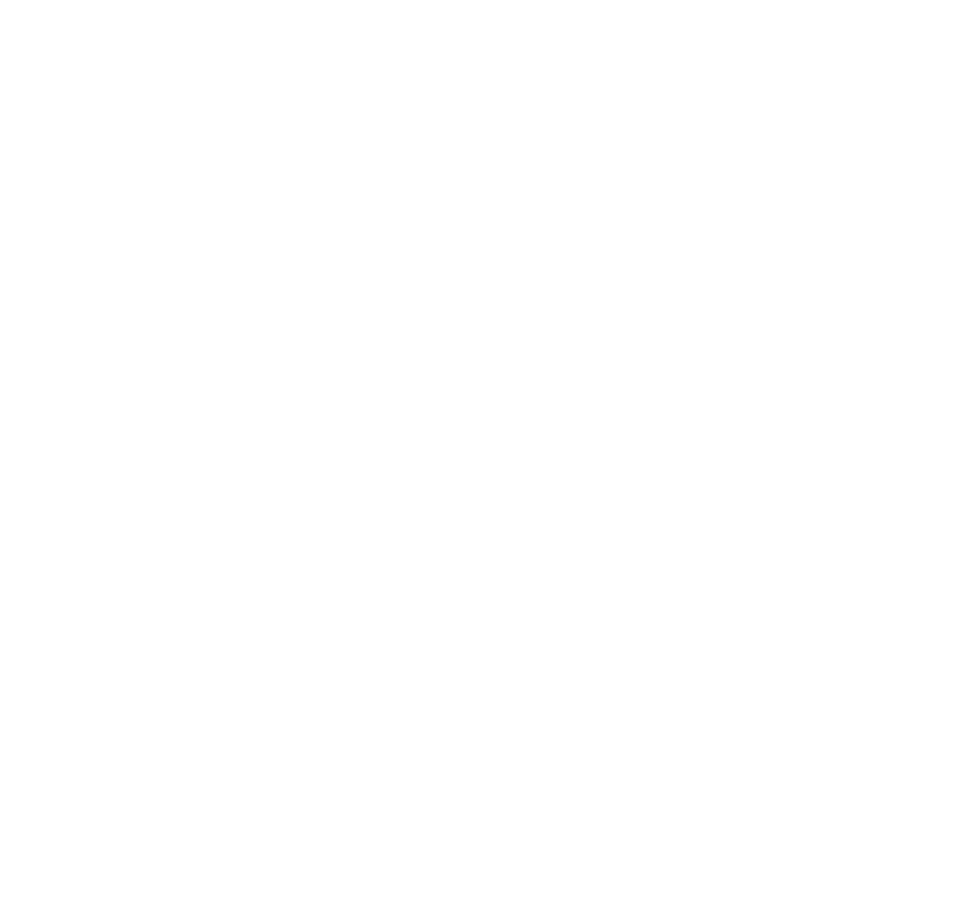
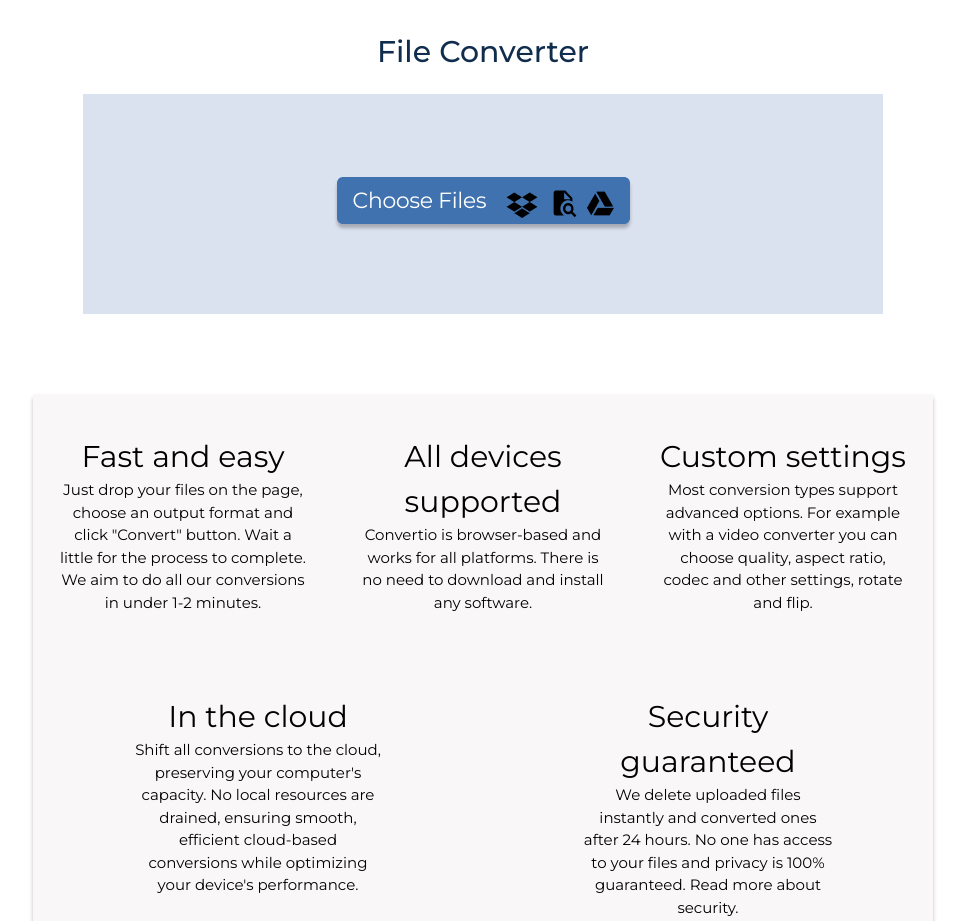
Before and after one commit to long-phamclk/smart-convert, a React (Vite) app: page / in a window 1280 px wide. Shown: the part 591-1512 px from the top of the page, without its empty margins (157-1122 px from the left). Before the commit the page ends 800 px from the top, so only its background shows below. Built offline with nearby package versions, Linux system fonts and the light colour scheme.

Commit message:
front compnent

```diff
--- a/src/App.tsx
+++ b/src/App.tsx
@@ -1,11 +1,14 @@
-import Head from "./components/Head";
 import { BrowserRouter as Router } from "react-router-dom";
 import "./components/styles.css";
+
+import Head from "./components/Head";
+import Front from "./components/Front";
 
 function App() {
   return (
     <Router>
       <Head />
+      <Front />
     </Router>
   );
 }
--- a/src/components/Elements/Button/Button.tsx
+++ b/src/components/Elements/Button/Button.tsx
@@ -23,4 +23,5 @@
   border-radius: 5px;
   width: 130px;
   height: 30px;
+  cursor: pointer;
 `;
--- /dev/null
+++ b/src/components/Footer/index.tsx
@@ -0,0 +1,3 @@
+import Footer from "./Footer";
+
+export default Footer;
--- /dev/null
+++ b/src/components/Front/Front.tsx
@@ -0,0 +1,170 @@
+import styled from "styled-components";
+import carousel from "../../assets/video-intro.png";
+import drop from "../../assets/choose-file.png";
+
+const Front = () => {
+  return (
+    <Wrapper>
+      <Inner>
+        <Carousel>
+          <img src={carousel} alt="" />
+        </Carousel>
+        <File>File Converter</File>
+        <Choose>
+          <ChooseFile src={drop} alt="" />
+        </Choose>
+        <Container>
+          <Row>
+            <Info>
+              <Heading>Fast and easy</Heading>
+              <Para>
+                Just drop your files on the page, choose an output format and
+                click "Convert" button. Wait a little for the process to
+                complete. We aim to do all our conversions in under 1-2 minutes.
+              </Para>
+            </Info>
+            <Info>
+              <Heading>All devices supported</Heading>
+              <Para>
+                Convertio is browser-based and works for all platforms. There is
+                no need to download and install any software.
+              </Para>
+            </Info>
+            <Info>
+              <Heading>Custom settings</Heading>
+              <Para>
+                Most conversion types support advanced options. For example with
+                a video converter you can choose quality, aspect ratio, codec
+                and other settings, rotate and flip.
+              </Para>
+            </Info>
+          </Row>
+          <Row>
+            <Info>
+              <Heading>In the cloud</Heading>
+              <Para>
+                Shift all conversions to the cloud, preserving your computer's
+                capacity. No local resources are drained, ensuring smooth,
+                efficient cloud-based conversions while optimizing your device's
+                performance.
+              </Para>
+            </Info>
+            <Info>
+              <Heading>Security guaranteed</Heading>
+              <Para>
+                We delete uploaded files instantly and converted ones after 24
+                hours. No one has access to your files and privacy is 100%
+                guaranteed. Read more about security.
+              </Para>
+            </Info>
+          </Row>
+        </Container>
+      </Inner>
+    </Wrapper>
+  );
+};
+
+export default Front;
+
+const Wrapper = styled.div`
+  background-color: #f9f7f7;
+  display: flex;
+  justify-content: center;
+  align-items: center;
+  margin-bottom: 50px;
+`;
+
+const Inner = styled.div`
+  max-width: 1200px;
+  background-color: #ffffff;
+  /* display: flexbox;
+  justify-content: center;
+  align-items: center; */
+
+  @media screen and (max-width: 768px) {
+    padding: 0 10px;
+  }
+`;
+
+const Carousel = styled.div`
+  display: flex;
+  justify-content: center;
+  align-items: center;
+  margin-top: 50px;
+`;
+
+const File = styled.div`
+  display: flex;
+  justify-content: center;
+  align-items: center;
+  margin-top: 30px;
+  font-family: Montserrat;
+  font-weight: 500;
+  font-size: 30px;
+  color: #112d4e;
+`;
+
+const Choose = styled.div`
+  display: flex;
+  background-color: #dbe2ef;
+  max-width: 1000px;
+  height: 220px;
+  justify-content: center;
+  align-items: center;
+  margin: 20px 100px 80px 100px;
+
+  @media screen and (max-width: 768px) {
+    margin: 0px;
+  }
+`;
+
+const ChooseFile = styled.img``;
+
+const Container = styled.div`
+  background-color: #f9f7f7;
+  max-width: 900px;
+  height: auto;
+  display: flex;
+  flex-wrap: wrap;
+  justify-content: center;
+  text-align: center;
+  margin: auto;
+  margin-bottom: 50px;
+  box-shadow: 0px 4px 4px 0px #00000040;
+`;
+
+const Row = styled.div`
+  width: 100%;
+  display: flex;
+  justify-content: space-around;
+  margin: 40px 0px;
+
+  @media screen and (max-width: 768px) {
+    flex-direction: column;
+    align-items: center;
+    margin: 0px;
+  }
+`;
+
+const Info = styled.div`
+  max-width: 250px;
+  height: auto;
+
+  @media screen and (max-width: 768px) {
+    width: calc(100% - 20px); /*Take full width on smaller screens */
+    max-width: 100%; /* Limit width on smaller screens */
+    margin-bottom: 20px; /*Added margin*/
+  }
+`;
+
+const Heading = styled.h2`
+  font-family: Montserrat;
+  font-weight: 400;
+  font-size: 30px;
+`;
+
+const Para = styled.p`
+  font-family: Montserrat;
+  font-weight: 400;
+  font-size: 15px;
+`;
--- /dev/null
+++ b/src/components/Front/index.tsx
@@ -0,0 +1,3 @@
+import Front from "./Front";
+
+export default Front;
```
Also changed, not shown: src/components/Footer/Footer.tsx (added, +15 -0 lines).
